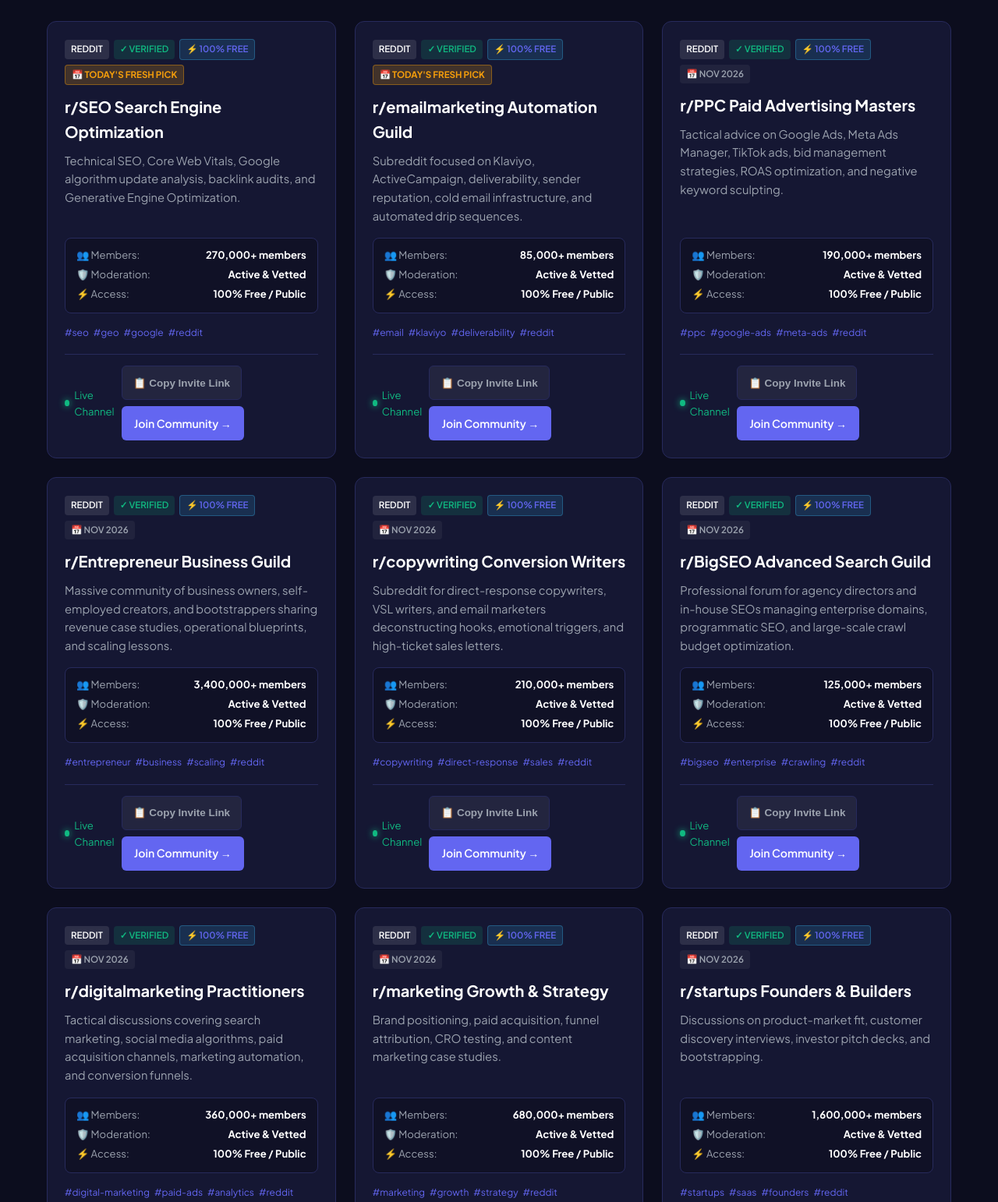
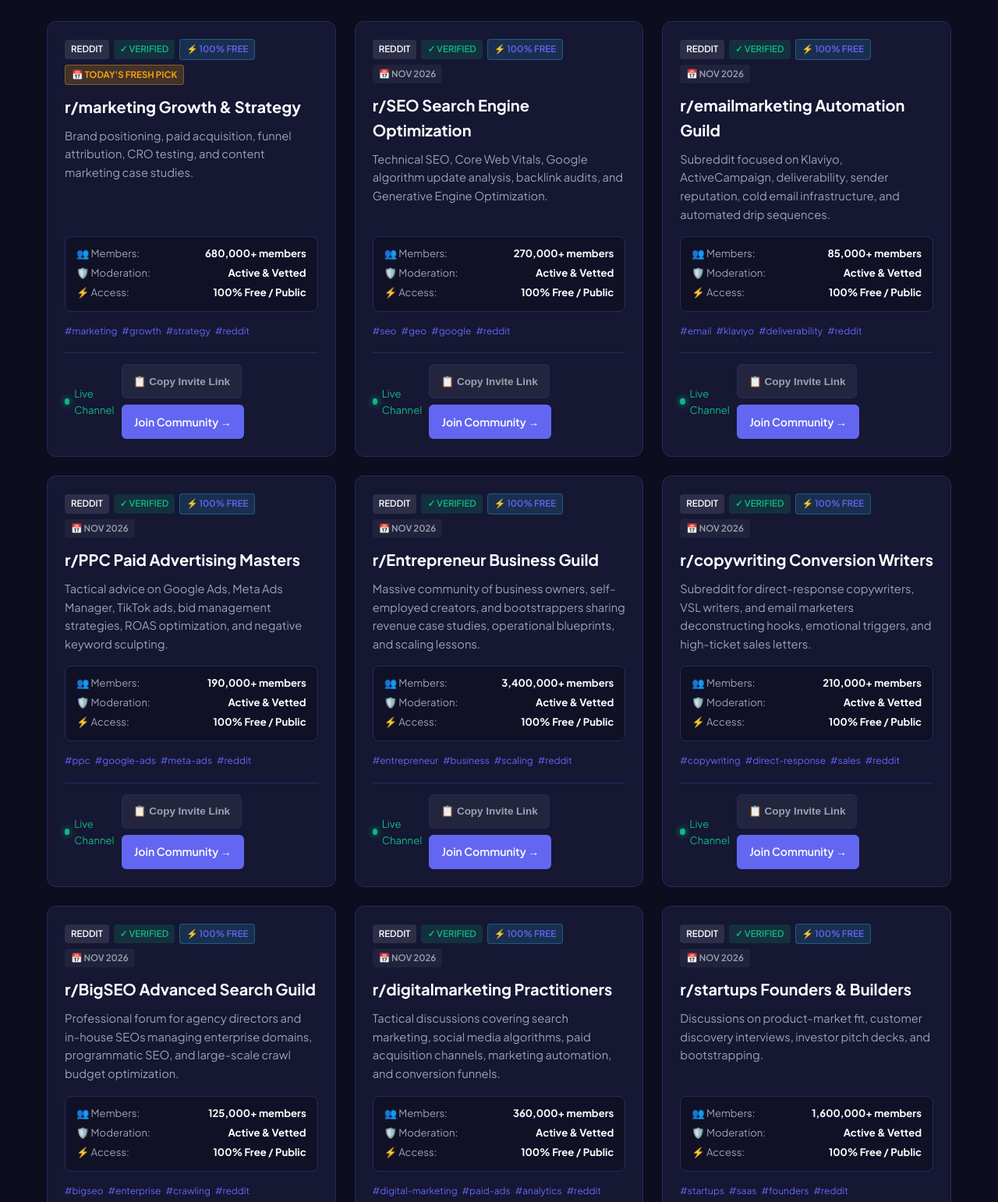
Before and after one commit to jibranpcccc/local-lead-gen-pay-per-call-hub, a plain HTML site: page index.html in a window 1280 px wide. Shown: the part 1208-2750 px from the top of the page at 78% size. Drawn offline with Linux system fonts and the light colour scheme.

Commit message:
feat(replenishment): fresh community links added - 2026-11-19 [skip ci]

```diff
--- a/index.html
+++ b/index.html
@@ -148,58 +148,58 @@
           {
             "@type": "ListItem",
             "position": 1,
+            "name": "r/marketing Growth & Strategy",
+            "description": "Brand positioning, paid acquisition, funnel attribution, CRO testing, and content marketing case studies.",
+            "url": "https://www.reddit.com/r/marketing/"
+          },
+          {
+            "@type": "ListItem",
+            "position": 2,
             "name": "r/SEO Search Engine Optimization",
             "description": "Technical SEO, Core Web Vitals, Google algorithm update analysis, backlink audits, and Generative Engine Optimization.",
             "url": "https://www.reddit.com/r/SEO/"
           },
           {
             "@type": "ListItem",
-            "position": 2,
+            "position": 3,
             "name": "r/emailmarketing Automation Guild",
             "description": "Subreddit focused on Klaviyo, ActiveCampaign, deliverability, sender reputation, cold email infrastructure, and automated drip sequences.",
             "url": "https://www.reddit.com/r/emailmarketing/"
           },
           {
             "@type": "ListItem",
-            "position": 3,
+            "position": 4,
             "name": "r/PPC Paid Advertising Masters",
             "description": "Tactical advice on Google Ads, Meta Ads Manager, TikTok ads, bid management strategies, ROAS optimization, and negative keyword sculpting.",
             "url": "https://www.reddit.com/r/PPC/"
           },
           {
             "@type": "ListItem",
-            "position": 4,
+            "position": 5,
             "name": "r/Entrepreneur Business Guild",
             "description": "Massive community of business owners, self-employed creators, and bootstrappers sharing revenue case studies, operational blueprints, and scaling lessons.",
             "url": "https://www.reddit.com/r/Entrepreneur/"
           },
           {
             "@type": "ListItem",
-            "position": 5,
+            "position": 6,
             "name": "r/copywriting Conversion Writers",
             "description": "Subreddit for direct-response copywriters, VSL writers, and email marketers deconstructing hooks, emotional triggers, and high-ticket sales letters.",
             "url": "https://www.reddit.com/r/copywriting/"
           },
           {
             "@type": "ListItem",
-            "position": 6,
+            "position": 7,
             "name": "r/BigSEO Advanced Search Guild",
             "description": "Professional forum for agency directors and in-house SEOs managing enterprise domains, programmatic SEO, and large-scale crawl budget optimization.",
             "url": "https://www.reddit.com/r/BigSEO/"
           },
           {
             "@type": "ListItem",
-            "position": 7,
+            "position": 8,
             "name": "r/digitalmarketing Practitioners",
             "description": "Tactical discussions covering search marketing, social media algorithms, paid acquisition channels, marketing automation, and conversion funnels.",
             "url": "https://www.reddit.com/r/digitalmarketing/"
-          },
-          {
-            "@type": "ListItem",
-            "position": 8,
-            "name": "r/marketing Growth & Strategy",
-            "description": "Brand positioning, paid acquisition, funnel attribution, CRO testing, and content marketing case studies.",
-            "url": "https://www.reddit.com/r/marketing/"
           },
           {
             "@type": "ListItem",
@@ -615,12 +615,36 @@
         </div>
         <div id="vetted-communities" class="grid">
 
-        <div id="community-card-1" class="card" data-platform="reddit" data-category="seo & geo">
+        <div id="community-card-1" class="card" data-platform="reddit" data-category="digital marketing">
             <div class="card-header">
                 <span class="badge badge-platform">Reddit</span>
                 <span class="badge badge-verified">✓ Verified</span>
                 <span class="badge badge-free">⚡ 100% Free</span>
                 <span class="badge badge-date" style="background: rgba(245, 158, 11, 0.2); color: #f59e0b; border: 1px solid rgba(245, 158, 11, 0.4); font-weight: 700;">📅 Today's Fresh Pick</span>
+            </div>
+            <h3 class="card-title">r/marketing Growth & Strategy</h3>
+            <p class="card-desc">Brand positioning, paid acquisition, funnel attribution, CRO testing, and content marketing case studies.</p>
+            <div class="spec-matrix">
+                <div class="spec-row"><span>👥 Members:</span> <strong>680,000+ members</strong></div>
+                <div class="spec-row"><span>🛡️ Moderation:</span> <strong>Active & Vetted</strong></div>
+                <div class="spec-row"><span>⚡ Access:</span> <strong>100% Free / Public</strong></div>
+            </div>
+            <div class="tags-row"><span class="tag">#marketing</span><span class="tag">#growth</span><span class="tag">#strategy</span><span class="tag">#reddit</span></div>
+            <div class="card-footer">
+                <span class="activity-pulse"><span class="pulse-dot"></span> Live Channel</span>
+                <div class="card-actions">
+                    <button class="btn-copy-invite" onclick="copyInviteLink(event, 'https://www.reddit.com/r/marketing/')">📋 Copy Invite Link</button>
+                    <a href="https://www.reddit.com/r/marketing/" target="_blank" rel="noopener noreferrer" class="btn-join">Join Community →</a>
+                </div>
+            </div>
+        </div>
+
+        <div id="community-card-2" class="card" data-platform="reddit" data-category="seo & geo">
+            <div class="card-header">
+                <span class="badge badge-platform">Reddit</span>
+                <span class="badge badge-verified">✓ Verified</span>
+                <span class="badge badge-free">⚡ 100% Free</span>
+                <span class="badge badge-date">📅 Nov 2026</span>
             </div>
             <h3 class="card-title">r/SEO Search Engine Optimization</h3>
             <p class="card-desc">Technical SEO, Core Web Vitals, Google algorithm update analysis, backlink audits, and Generative Engine Optimization.</p>
@@ -639,12 +663,12 @@
             </div>
         </div>
 
-        <div id="community-card-2" class="card" data-platform="reddit" data-category="lifecycle marketing">
-            <div class="card-header">
-                <span class="badge badge-platform">Reddit</span>
-                <span class="badge badge-verified">✓ Verified</span>
-                <span class="badge badge-free">⚡ 100% Free</span>
-                <span class="badge badge-date" style="background: rgba(245, 158, 11, 0.2); color: #f59e0b; border: 1px solid rgba(245, 158, 11, 0.4); font-weight: 700;">📅 Today's Fresh Pick</span>
+        <div id="community-card-3" class="card" data-platform="reddit" data-category="lifecycle marketing">
+            <div class="card-header">
+                <span class="badge badge-platform">Reddit</span>
+                <span class="badge badge-verified">✓ Verified</span>
+                <span class="badge badge-free">⚡ 100% Free</span>
+                <span class="badge badge-date">📅 Nov 2026</span>
             </div>
             <h3 class="card-title">r/emailmarketing Automation Guild</h3>
             <p class="card-desc">Subreddit focused on Klaviyo, ActiveCampaign, deliverability, sender reputation, cold email infrastructure, and automated drip sequences.</p>
@@ -663,7 +687,7 @@
             </div>
         </div>
 
-        <div id="community-card-3" class="card" data-platform="reddit" data-category="paid search & ads">
+        <div id="community-card-4" class="card" data-platform="reddit" data-category="paid search & ads">
             <div class="card-header">
                 <span class="badge badge-platform">Reddit</span>
                 <span class="badge badge-verified">✓ Verified</span>
@@ -687,7 +711,7 @@
             </div>
         </div>
 
-        <div id="community-card-4" class="card" data-platform="reddit" data-category="entrepreneurship">
+        <div id="community-card-5" class="card" data-platform="reddit" data-category="entrepreneurship">
             <div class="card-header">
                 <span class="badge badge-platform">Reddit</span>
                 <span class="badge badge-verified">✓ Verified</span>
@@ -711,7 +735,7 @@
             </div>
         </div>
 
-        <div id="community-card-5" class="card" data-platform="reddit" data-category="direct response copy">
+        <div id="community-card-6" class="card" data-platform="reddit" data-category="direct response copy">
             <div class="card-header">
                 <span class="badge badge-platform">Reddit</span>
                 <span class="badge badge-verified">✓ Verified</span>
@@ -735,7 +759,7 @@
             </div>
         </div>
 
-        <div id="community-card-6" class="card" data-platform="reddit" data-category="enterprise seo">
+        <div id="community-card-7" class="card" data-platform="reddit" data-category="enterprise seo">
             <div class="card-header">
                 <span class="badge badge-platform">Reddit</span>
                 <span class="badge badge-verified">✓ Verified</span>
@@ -759,7 +783,7 @@
             </div>
         </div>
 
-        <div id="community-card-7" class="card" data-platform="reddit" data-category="digital marketing">
+        <div id="community-card-8" class="card" data-platform="reddit" data-category="digital marketing">
             <div class="card-header">
                 <span class="badge badge-platform">Reddit</span>
                 <span class="badge badge-verified">✓ Verified</span>
@@ -779,30 +803,6 @@
                 <div class="card-actions">
                     <button class="btn-copy-invite" onclick="copyInviteLink(event, 'https://www.reddit.com/r/digitalmarketing/')">📋 Copy Invite Link</button>
                     <a href="https://www.reddit.com/r/digitalmarketing/" target="_blank" rel="noopener noreferrer" class="btn-join">Join Community →</a>
-                </div>
-            </div>
-        </div>
-
-        <div id="community-card-8" class="card" data-platform="reddit" data-category="digital marketing">
-            <div class="card-header">
-                <span class="badge badge-platform">Reddit</span>
-                <span class="badge badge-verified">✓ Verified</span>
-                <span class="badge badge-free">⚡ 100% Free</span>
-                <span class="badge badge-date">📅 Nov 2026</span>
-            </div>
-            <h3 class="card-title">r/marketing Growth & Strategy</h3>
-            <p class="card-desc">Brand positioning, paid acquisition, funnel attribution, CRO testing, and content marketing case studies.</p>
-            <div class="spec-matrix">
-                <div class="spec-row"><span>👥 Members:</span> <strong>680,000+ members</strong></div>
-                <div class="spec-row"><span>🛡️ Moderation:</span> <strong>Active & Vetted</strong></div>
-                <div class="spec-row"><span>⚡ Access:</span> <strong>100% Free / Public</strong></div>
-            </div>
-            <div class="tags-row"><span class="tag">#marketing</span><span class="tag">#growth</span><span class="tag">#strategy</span><span class="tag">#reddit</span></div>
-            <div class="card-footer">
-                <span class="activity-pulse"><span class="pulse-dot"></span> Live Channel</span>
-                <div class="card-actions">
-                    <button class="btn-copy-invite" onclick="copyInviteLink(event, 'https://www.reddit.com/r/marketing/')">📋 Copy Invite Link</button>
-                    <a href="https://www.reddit.com/r/marketing/" target="_blank" rel="noopener noreferrer" class="btn-join">Join Community →</a>
                 </div>
             </div>
         </div>
```
Also changed, not shown: data/groups.json (+20 -19 lines), feed.xml (+9 -9 lines).
